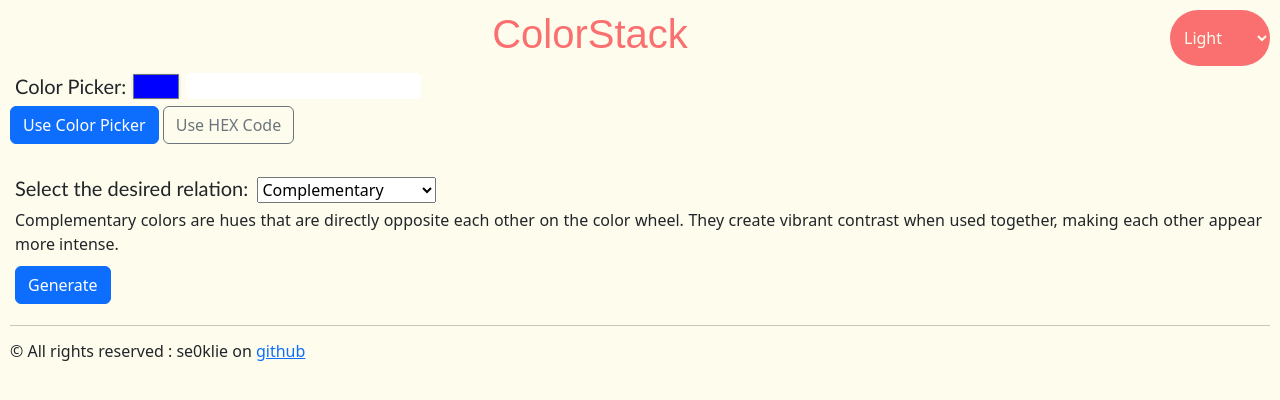
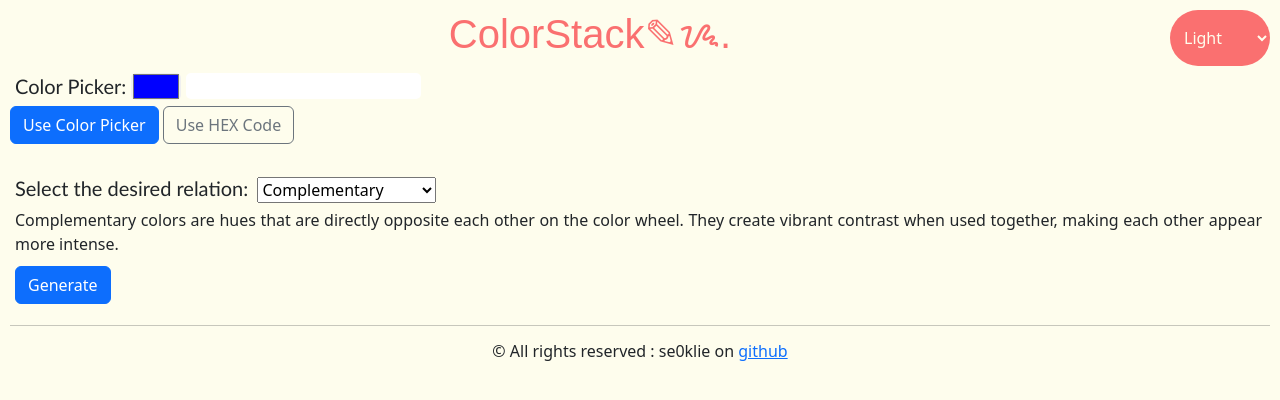
Before and after one commit to se0klie/colorStack, a plain HTML site: page index.html in a window 1280 px wide. Drawn offline with nearby package versions, Linux system fonts and the light colour scheme; a script that the page names is missing; a web font is replaced by a local one.

Commit message:
Update index.html

```diff
--- a/index.html
+++ b/index.html
@@ -14,7 +14,7 @@
         <link href="https://fonts.googleapis.com/css2?family=Londrina+Solid:wght@100;300;400;900&display=swap" rel="stylesheet">
 
         <div id="header" style="display: grid; ">
-            <h1 class="elementHeader">ColorStack</h1>
+            <h1 id="head" class="elementHeader">ColorStack✎ᝰ. </h1>
             <select id="colorMode">
                 <option value="light" class="light">Light</option>
                 <option value="dark" class="dark">Dark</option>
@@ -51,6 +51,7 @@
             <option value="Split-complementary">Split-complementary</option>
         </select>
         <br>
+
     <p id="infoColor"> Complementary colors are hues that are directly opposite each other on the color wheel. They create vibrant contrast when used together, making each other appear more intense.</p>
         <button id="generate" style="margin:5px; justify-content: center;" type="button" class="btn btn-primary">Generate</button>
         <div id="colorsDiv" class="grid-container" style="display: none;">
@@ -65,8 +66,8 @@
         </div>
         <br>
         <hr>
-        <footer>
-            <h6 style="justify-content: center;">© All rights reserved : se0klie on <a href="https://github.com/se0klie">github</a>
+        <footer style="display: flex; justify-content: center;">
+            <h6 style="justify-content: center; align-self: center; align-content: center;">© All rights reserved : se0klie on <a href="https://github.com/se0klie">github</a>
             </h6>
         </footer>
         <script src="https://cdn.jsdelivr.net/npm/bootstrap@5.3.3/dist/js/bootstrap.bundle.min.js" integrity="sha384-YvpcrYf0tY3lHB60NNkmXc5s9fDVZLESaAA55NDzOxhy9GkcIdslK1eN7N6jIeHz" crossorigin="anonymous"></script>
```
